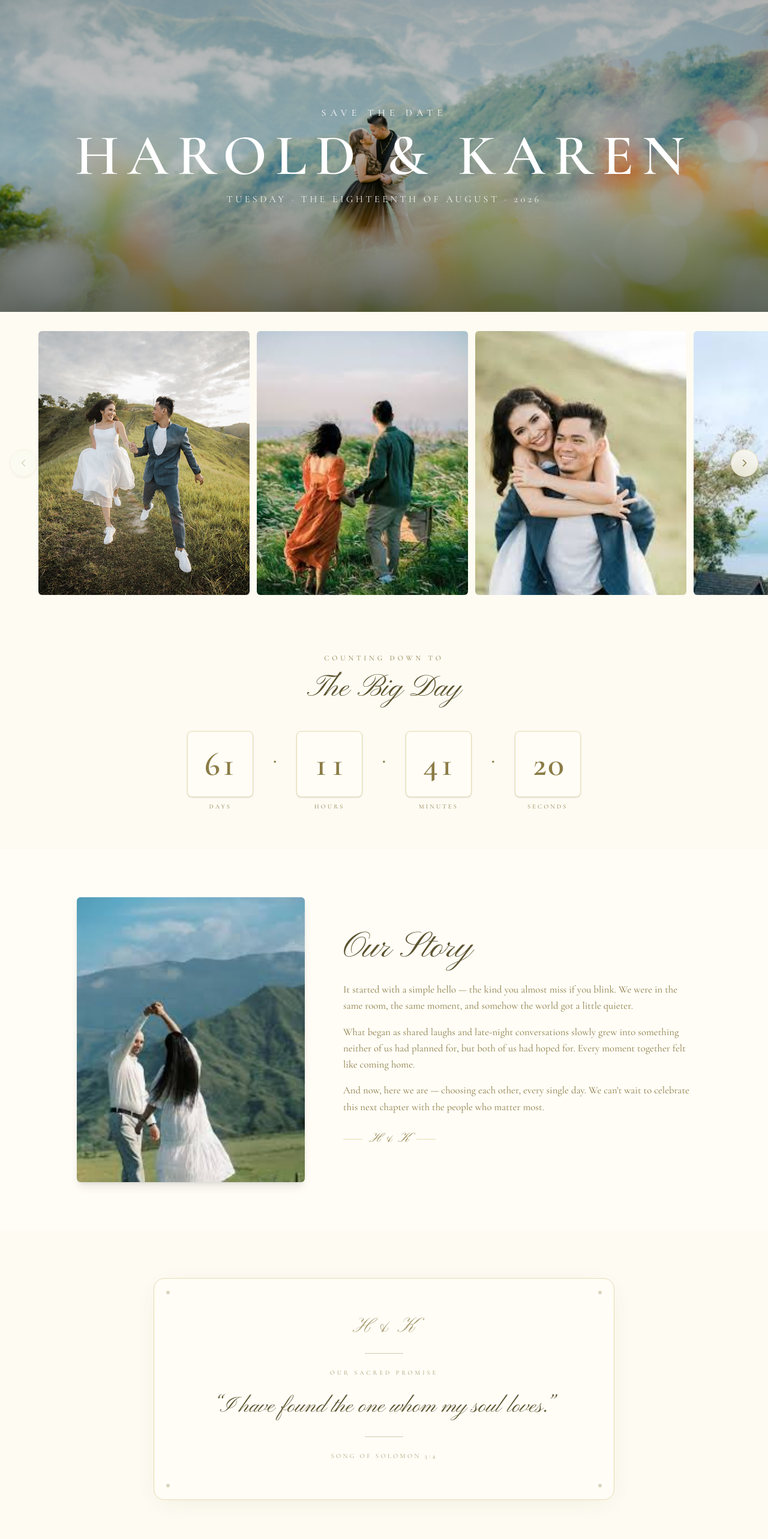
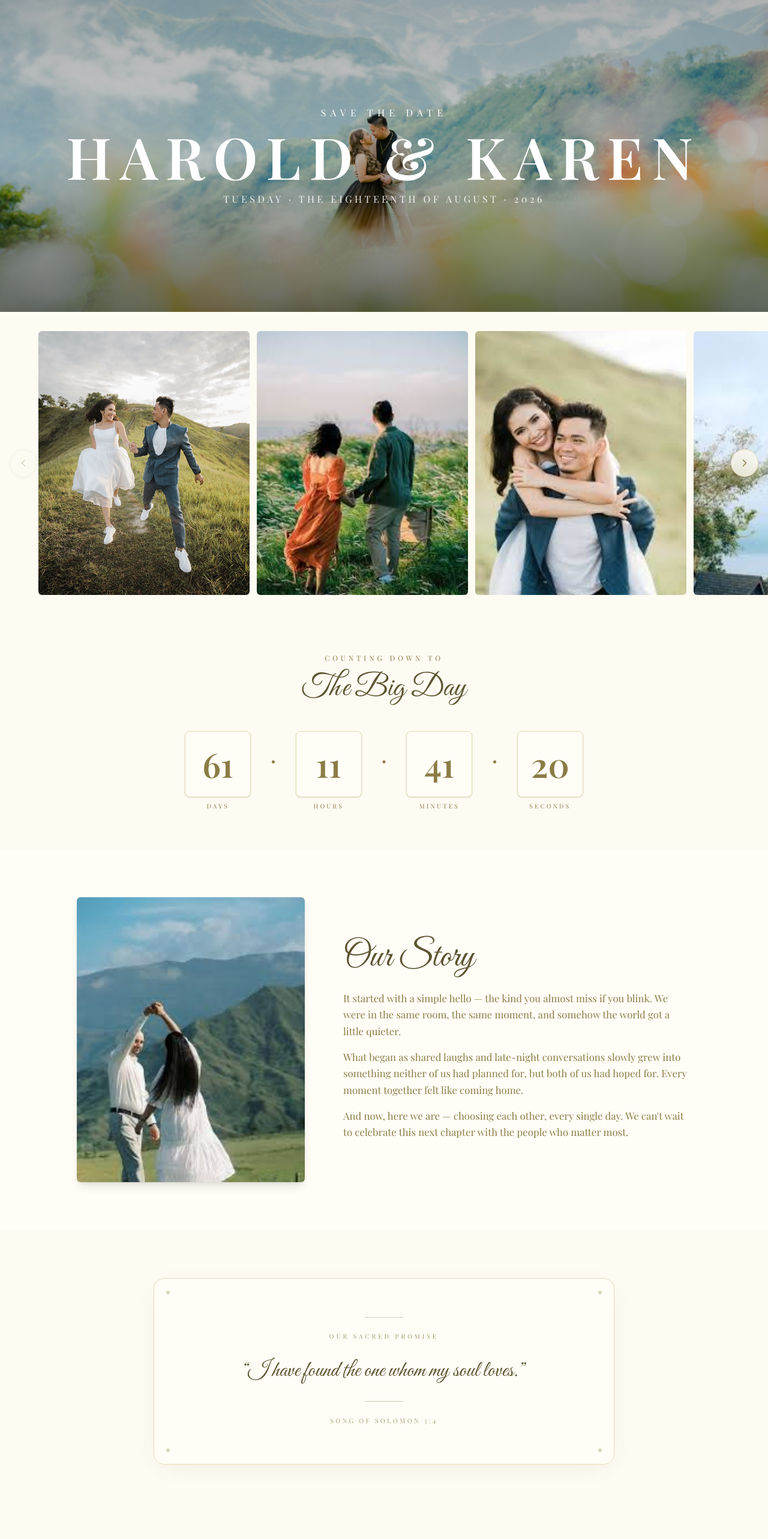
Before and after one commit to theharoldroyce/hkwedding, a Next.js app: page /main in a window 1280 px wide. Shown: the top 2566 px of the page at 60% size. Built offline with nearby package versions, Linux system fonts and the light colour scheme.

Commit message:
06172026 update font

```diff
--- a/app/layout.tsx
+++ b/app/layout.tsx
@@ -1,15 +1,15 @@
 import type { Metadata } from "next";
-import { Cormorant_Garamond, Pinyon_Script } from "next/font/google";
+import { Playfair_Display, Great_Vibes } from "next/font/google";
 import "./globals.css";
 
-const serif = Cormorant_Garamond({
+const serif = Playfair_Display({
   variable: "--font-serif",
   subsets: ["latin"],
   weight: ["400", "500", "600", "700"],
   display: "swap",
 });
 
-const script = Pinyon_Script({
+const script = Great_Vibes({
   variable: "--font-script",
   subsets: ["latin"],
   weight: "400",
--- a/components/wedding-main.tsx
+++ b/components/wedding-main.tsx
@@ -208,15 +208,7 @@ function OurStory() {
               who matter most.
             </p>
           </div>
-
-          {/* small ornament */}
-          <div className="flex items-center justify-center gap-3 lg:justify-start">
-            <div className="h-px w-8 bg-border" />
-            <span className="font-script text-gold" style={{ fontSize: "1.4rem" }}>H &amp; K</span>
-            <div className="h-px w-8 bg-border" />
-          </div>
         </div>
-
       </div>
     </section>
   );
@@ -234,15 +226,6 @@ function SacredPromise() {
         <span className="absolute right-5 top-5 size-1.5 rounded-full bg-gold/30" />
         <span className="absolute left-5 bottom-5 size-1.5 rounded-full bg-gold/30" />
         <span className="absolute right-5 bottom-5 size-1.5 rounded-full bg-gold/30" />
-
-        {/* monogram ornament */}
-        <span
-          className="font-script text-gold"
-          style={{ fontSize: "2.2rem", lineHeight: 1, opacity: 0.75 }}
-          aria-hidden="true"
-        >
-          H &amp; K
-        </span>
 
         {/* top gold divider */}
         <span className="block h-px w-16 bg-gold/40" />
@@ -755,9 +738,6 @@ function GiftNote() {
 
         <span className="block h-px w-10 bg-gold/40" />
 
-        <span className="font-script text-gold" style={{ fontSize: "1.5rem", opacity: 0.65 }} aria-hidden="true">
-          H &amp; K
-        </span>
       </div>
     </section>
   );
```
